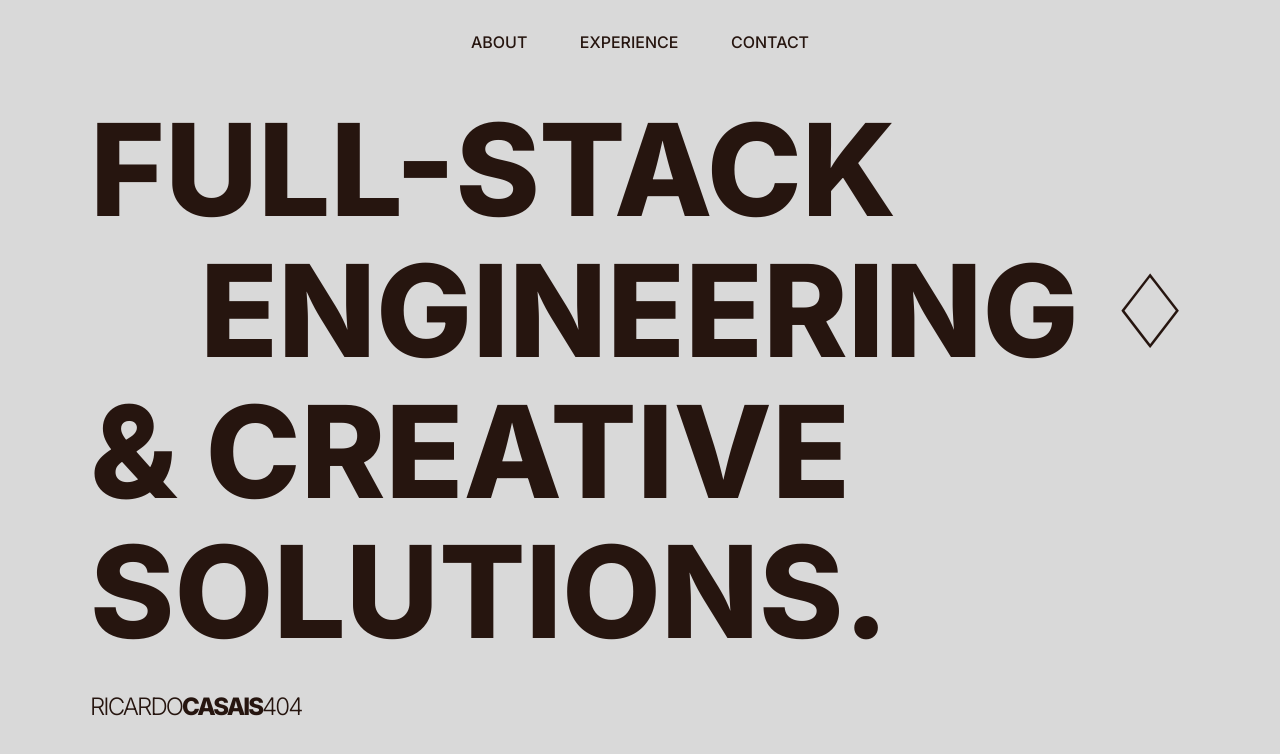
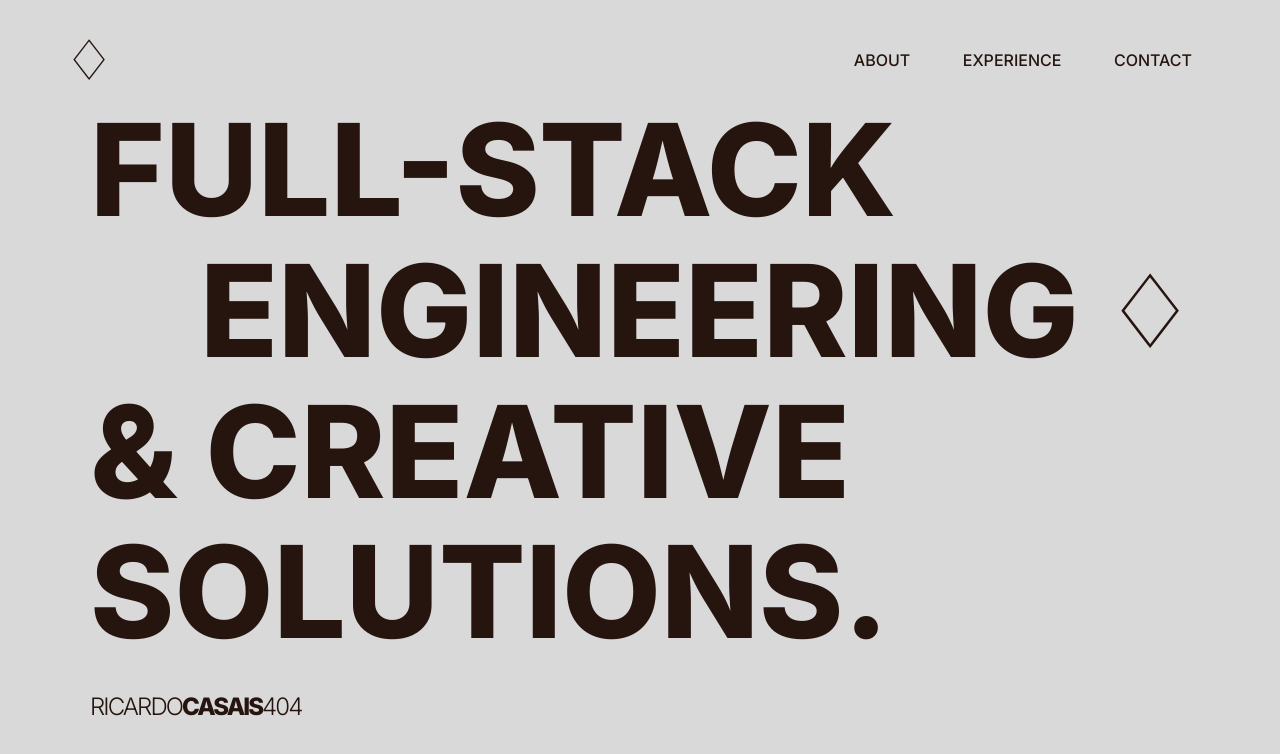
Before and after one commit to RicardoCasais404/PersonalPortfolio, a plain HTML site: page index.html in a window 1280 px wide. Shown: the top 754 px of the page. Drawn offline with nearby package versions, Linux system fonts and the light colour scheme.

Commit message:
changed the navbar

```diff
--- a/index.html
+++ b/index.html
@@ -15,6 +15,13 @@
   <body>
     <nav class="navbar">
       <div class="navbar-content">
+        <!-- === MODIFICATION START === -->
+        <!-- Logo added to the left -->
+        <a href="#hero" class="navbar-logo" aria-label="Back to top"
+          >&#x2662;</a
+        >
+        <!-- === MODIFICATION END === -->
+
         <div class="nav-links">
           <a href="#about">About</a>
           <a href="#projects">Experience</a>
--- a/style.css
+++ b/style.css
@@ -26,6 +26,14 @@ body {
   overflow-x: hidden;
 }
 
+/* === MODIFICATION START === */
+/* Set a default cursor for all links and buttons */
+a,
+button {
+  cursor: default;
+}
+/* === MODIFICATION END === */
+
 /* ==========================================================================
    Navbar & General Typography
    ========================================================================== */
@@ -43,9 +51,25 @@ body {
   max-width: 1200px;
   margin: 0 auto;
   display: flex;
-  justify-content: center;
+  justify-content: space-between;
   align-items: center;
 }
+
+.navbar-logo {
+  text-decoration: none;
+  color: var(--color-text);
+  /* === MODIFICATION START === */
+  font-size: 3.5rem; /* Increased from 3rem */
+  /* === MODIFICATION END === */
+  font-weight: 300;
+  line-height: 1;
+  transition: transform 0.5s ease-in-out;
+}
+
+.navbar-logo:hover {
+  animation: pulsate 1.5s infinite ease-in-out;
+}
+
 .nav-links a {
   position: relative;
   text-transform: uppercase;
@@ -218,7 +242,7 @@ p {
   text-align: left;
   background-color: transparent;
   border: none;
-  cursor: pointer;
+  /* The cursor is now inherited from the global button style */
   font-family: var(--font-main);
   font-size: 1.1rem;
   font-weight: 500;
@@ -368,3 +392,20 @@ p {
 .footer-socials a:hover {
   opacity: 0.7;
 }
+
+/* ==========================================================================
+   Animations
+   ========================================================================== */
+
+/* Keyframe animation for the logo's pulsating effect */
+@keyframes pulsate {
+  0% {
+    transform: scale(1);
+  }
+  50% {
+    transform: scale(1.15);
+  }
+  100% {
+    transform: scale(1);
+  }
+}
```
Also changed, not shown: resources/symbol.png (deleted).
